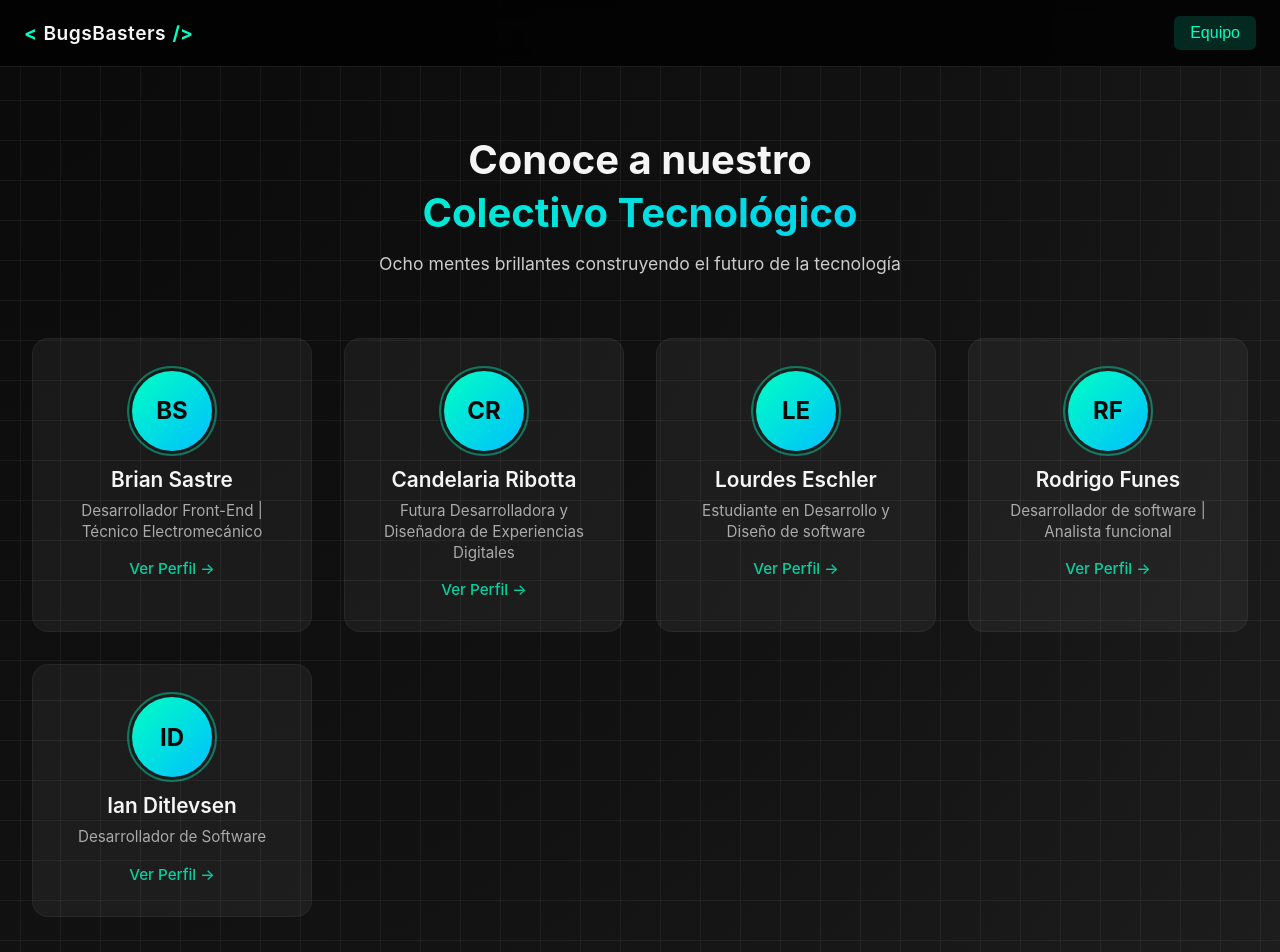
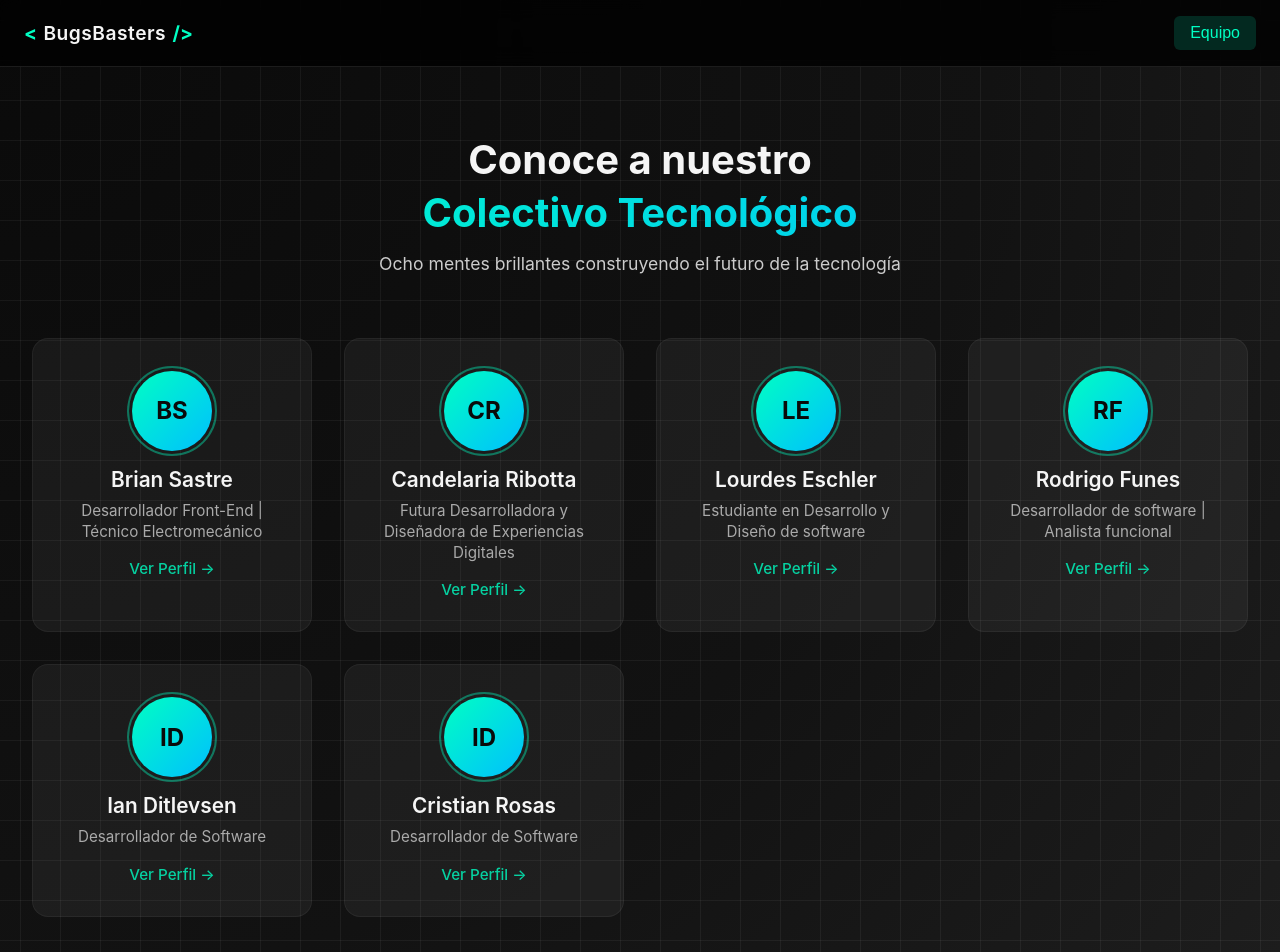
Before and after one commit to briansastre-ops/BugsBaster-sc-portfolio, a Vue app: page / in a window 1280 px wide. Shown: the top 952 px of the page. Built offline with nearby package versions, Linux system fonts and the light colour scheme.

Commit message:
Update App.vue
Usuario id 6

```diff
--- a/src/App.vue
+++ b/src/App.vue
@@ -274,6 +274,22 @@ const teamMembers = ref([
     skills: ['Python', 'Java', 'JavaScript', 'HTML', 'CSS'],
     social: {
       GitHub: 'https://github.com/Ditlevsen-77',
+    }
+  },
+  {
+    id: 6,
+    name: 'Cristian Rosas',
+    initials: 'ID',
+    age: 28,
+    role: 'Desarrollador de Software',
+    location: 'San Rafael, Mendoza, Argentina',
+    bio: 'Soy actualmente estudiante de la carrera “Tecnicatura en Programación” en la universidad tecnológica nacional (UTN) de la Sede de San Rafael.',
+    studies: [
+      { degree: 'Tecnicatura Universitaria en Programación', institution: 'UTN San Rafael', year: 'En curso' },
+    ],
+    skills: ['Java', 'HTML', 'CSS', 'JavaScript', 'Git', 'GitHub', 'Programación Orientada a Objetos'],
+    social: {
+      GitHub: 'https://github.com/CristianRosas96',
     }
   }
   // ... continúa igual para los demás miembros
```
